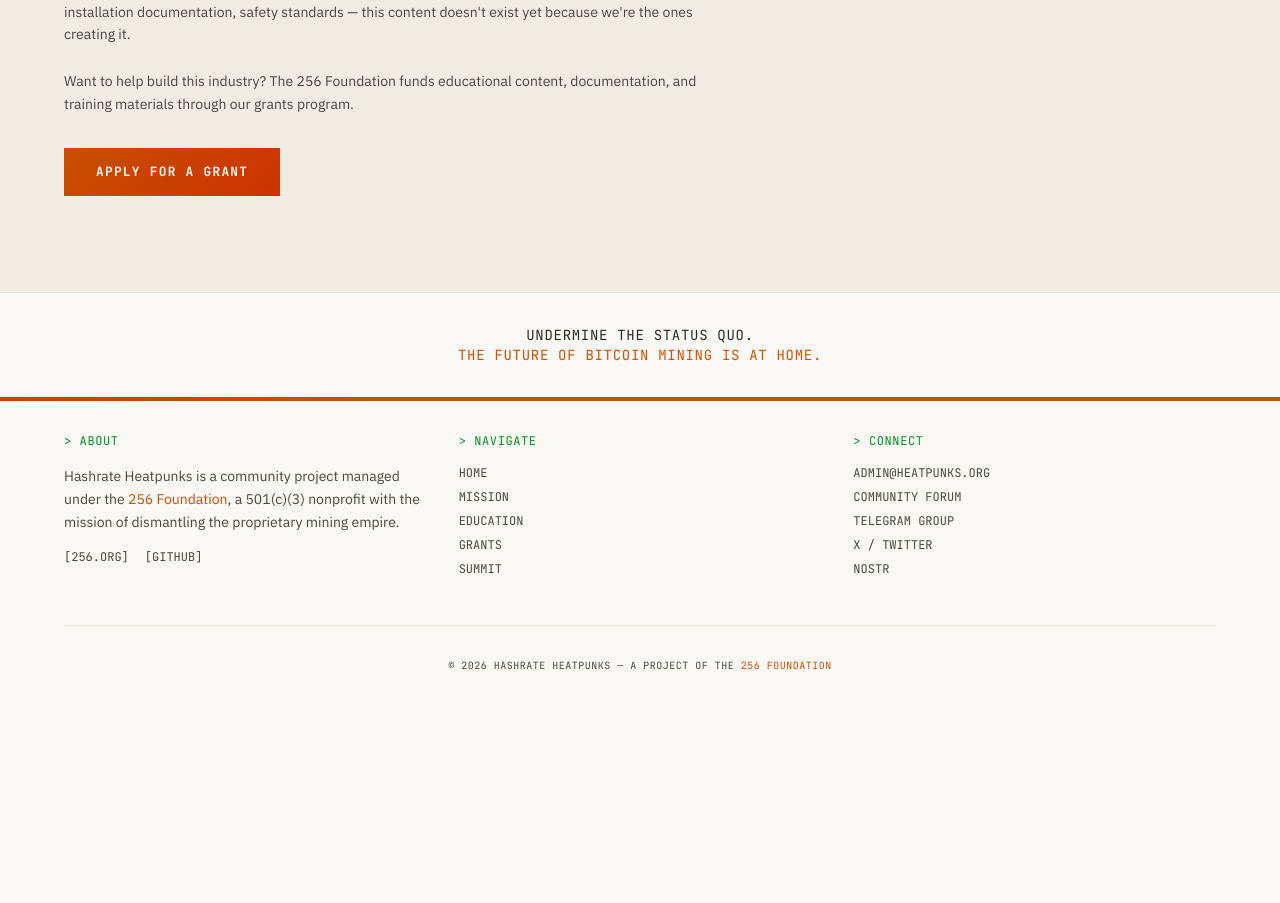
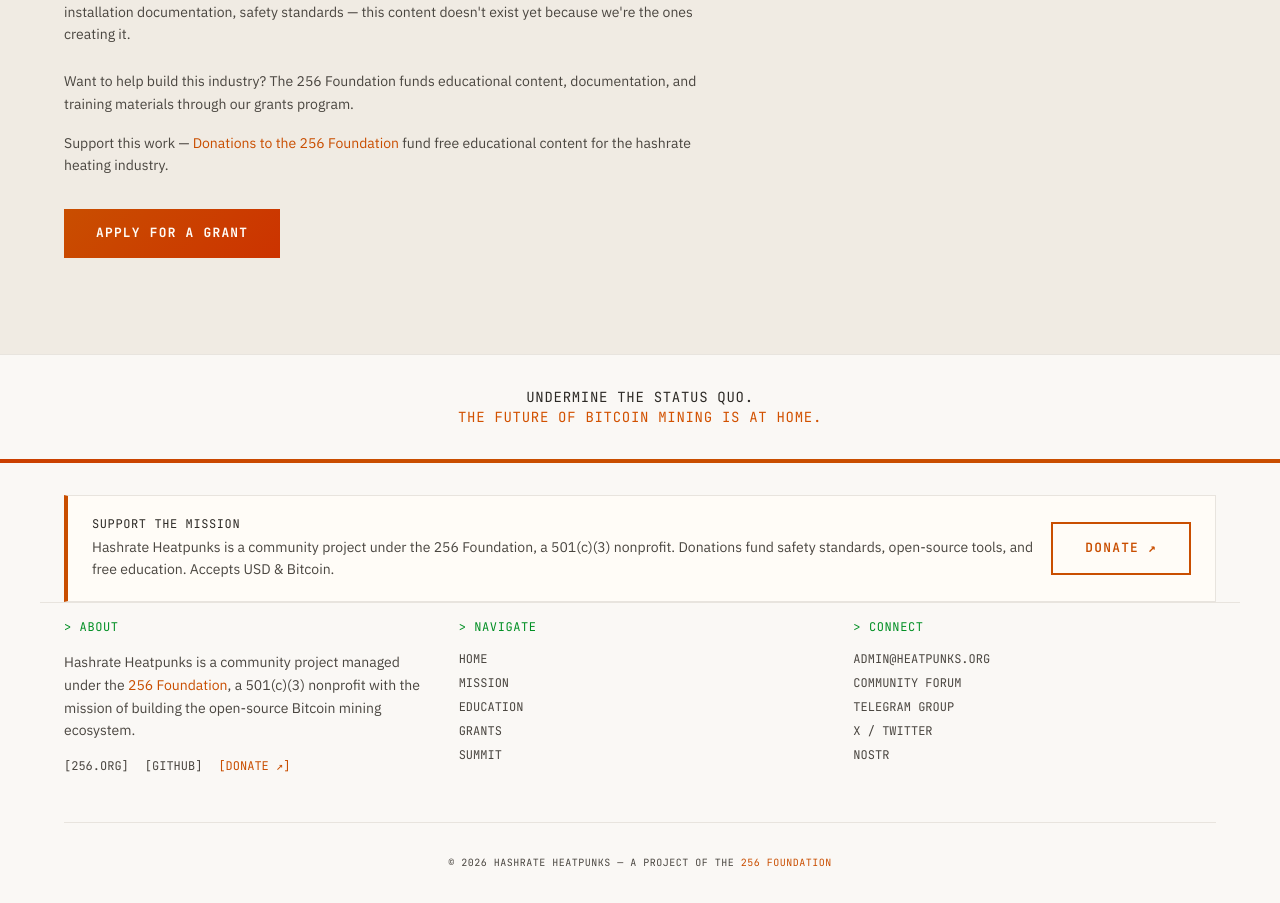
Before and after one commit to tylerkstevens/website-heatpunks, a Next.js app: page /education in a window 1280 px wide. Shown: the part 3300-4203 px from the top of the page. Before the commit the page ends 4006 px from the top, so only its background shows below. Built offline with nearby package versions, Linux system fonts and the light colour scheme; no server answers.

Commit message:
updated website for more donation links and new 256f mission

```diff
--- a/app/education/page.tsx
+++ b/app/education/page.tsx
@@ -1,5 +1,6 @@
 import type { Metadata } from 'next';
 import Link from 'next/link';
+import { siteConfig } from '@/data/site';
 import { BookSection } from '@/components/education/BookSection';
 import { VideoSection } from '@/components/education/VideoSection';
 import { summit2026Videos, summit2025Videos } from '@/data/videos';
@@ -59,9 +60,21 @@
               Tutorials, technical guides, installation documentation, safety standards —
               this content doesn&apos;t exist yet because we&apos;re the ones creating it.
             </p>
-            <p className="text-[var(--muted)] text-sm leading-relaxed max-w-2xl">
+            <p className="text-[var(--muted)] text-sm leading-relaxed max-w-2xl mb-4">
               Want to help build this industry? The 256 Foundation funds educational content,
               documentation, and training materials through our grants program.
+            </p>
+            <p className="text-sm text-[var(--muted)] leading-relaxed max-w-2xl">
+              Support this work —{' '}
+              <a
+                href={siteConfig.foundation.donate}
+                target="_blank"
+                rel="noopener noreferrer"
+                className="text-[var(--accent)] hover:underline"
+              >
+                Donations to the 256 Foundation
+              </a>{' '}
+              fund free educational content for the hashrate heating industry.
             </p>
           </div>
 
--- a/app/mission/page.tsx
+++ b/app/mission/page.tsx
@@ -238,7 +238,15 @@
               <span className="relative z-10">APPLY FOR A GRANT</span>
               <span className="btn-heat" />
             </Link>
-            <Link href="/education" className="btn-outline">
+            <a
+              href={siteConfig.foundation.donate}
+              target="_blank"
+              rel="noopener noreferrer"
+              className="btn-outline"
+            >
+              SUPPORT THE MISSION ↗
+            </a>
+            <Link href="/education" className="btn-secondary">
               LEARN MORE
             </Link>
             <a
--- a/app/page.tsx
+++ b/app/page.tsx
@@ -3,6 +3,7 @@
 import { CommunityGallery } from '@/components/landing/CommunityGallery';
 import { LinksSection } from '@/components/landing/LinksSection';
 import { GrantsSection } from '@/components/landing/GrantsSection';
+import { DonateSection } from '@/components/landing/DonateSection';
 import { ContactSection } from '@/components/landing/ContactSection';
 import { ForumSectionErrorBoundary } from '@/components/ErrorBoundary';
 import { getDiscourseData } from '@/lib/discourse';
@@ -20,6 +21,7 @@
       </ForumSectionErrorBoundary>
       <LinksSection />
       <GrantsSection />
+      <DonateSection />
       <ContactSection />
     </div>
   );
--- /dev/null
+++ b/components/landing/DonateSection.tsx
@@ -0,0 +1,81 @@
+import { siteConfig } from '@/data/site';
+
+const impacts = [
+  {
+    key: 'OPEN_STANDARDS',
+    label: 'OPEN STANDARDS',
+    description: 'Safety certifications & building code research',
+  },
+  {
+    key: 'FREE_EDUCATION',
+    label: 'FREE EDUCATION',
+    description: 'Books, videos, and tutorials for anyone',
+  },
+  {
+    key: 'GRANTS_PROGRAM',
+    label: 'GRANTS PROGRAM',
+    description: 'Funding builders and researchers',
+  },
+  {
+    key: 'ANNUAL_SUMMIT',
+    label: 'ANNUAL SUMMIT',
+    description: 'Bringing the community together',
+  },
+];
+
+export function DonateSection() {
+  return (
+    <section className="py-16 md:py-24 bg-[var(--background-alt)] border-t border-[var(--card-border)]">
+      <div className="section-container">
+        <div className="mb-8">
+          <span className="section-tag">[SUPPORT]</span>
+          <h2 className="font-mono text-2xl md:text-3xl font-bold tracking-wide mt-2 mb-4">
+            FUEL THIS <span className="text-[var(--accent)]">INDUSTRY</span>
+          </h2>
+          <p className="text-[var(--muted)] max-w-2xl leading-relaxed mb-6">
+            We&apos;re a community project of the 256 Foundation — a 501(c)(3) nonprofit building the infrastructure this industry needs.
+            Every donation directly funds:
+          </p>
+        </div>
+
+        <div className="grid sm:grid-cols-2 gap-3 max-w-2xl mb-8">
+          {impacts.map((item) => (
+            <div
+              key={item.key}
+              className="bg-[var(--card-background)] border border-[var(--card-border)] p-4 border-l-2 border-l-[var(--accent)]"
+            >
+              <p className="font-mono text-xs text-[var(--terminal-color)] mb-1">
+                &gt; {item.label}
+              </p>
+              <p className="text-sm text-[var(--muted)]">{item.description}</p>
+            </div>
+          ))}
+        </div>
+
+        <p className="font-mono text-xs text-[var(--muted)] mb-6">
+          Tax-deductible for US donors. USD &amp; Bitcoin accepted via Zaprite.
+        </p>
+
+        <div className="flex flex-wrap gap-3">
+          <a
+            href={siteConfig.foundation.donate}
+            target="_blank"
+            rel="noopener noreferrer"
+            className="btn-primary group"
+          >
+            <span className="relative z-10">DONATE TO SUPPORT GRANTS ↗</span>
+            <span className="btn-heat" />
+          </a>
+          <a
+            href={siteConfig.foundation.url}
+            target="_blank"
+            rel="noopener noreferrer"
+            className="btn-outline"
+          >
+            LEARN ABOUT THE 256 FOUNDATION ↗
+          </a>
+        </div>
+      </div>
+    </section>
+  );
+}
--- a/components/landing/HeroSection.tsx
+++ b/components/landing/HeroSection.tsx
@@ -50,10 +50,18 @@
         {/* CTAs */}
         <div className="flex flex-col sm:flex-row gap-3 justify-center items-center">
           <a
+            href={siteConfig.foundation.donate}
+            target="_blank"
+            rel="noopener noreferrer"
+            className="btn-primary group"
+          >
+            SUPPORT THE MISSION ↗
+          </a>
+          <a
             href={siteConfig.links.forum}
             target="_blank"
             rel="noopener noreferrer"
-            className="btn-primary group"
+            className="btn-outline"
           >
             <span className="relative z-10">DIVE INTO FORUM</span>
             <span className="btn-heat" />
@@ -75,10 +83,6 @@
           <Link href="/education" className="btn-secondary">
             LEARN
           </Link>
-
-          <Link href="/mission" className="btn-secondary">
-            OUR MISSION
-          </Link>
         </div>
 
       </div>
--- a/components/layout/Footer.tsx
+++ b/components/layout/Footer.tsx
@@ -17,9 +17,29 @@
       {/* Flame bar */}
       <div className="flame-bar mb-8" />
 
+      {/* Donation bar */}
+      <div className="section-container mb-16">
+        <div className="border-l-4 border-l-[var(--accent)] bg-[var(--card-background)] border border-[var(--card-border)] px-6 py-5 flex flex-col sm:flex-row sm:items-center sm:justify-between gap-4">
+          <div>
+            <p className="font-mono text-xs tracking-wider text-[var(--foreground)] mb-1">SUPPORT THE MISSION</p>
+            <p className="text-sm text-[var(--muted)] leading-relaxed">
+              Hashrate Heatpunks is a community project under the 256 Foundation, a 501(c)(3) nonprofit. Donations fund safety standards, open-source tools, and free education. Accepts USD &amp; Bitcoin.
+            </p>
+          </div>
+          <a
+            href={siteConfig.foundation.donate}
+            target="_blank"
+            rel="noopener noreferrer"
+            className="btn-outline shrink-0 text-center"
+          >
+            DONATE ↗
+          </a>
+        </div>
+      </div>
+
       {/* Main footer content */}
-      <div className="section-container pt-16 pb-12">
-        <div className="grid grid-cols-1 md:grid-cols-3 gap-8">
+      <div className="section-container pt-20 pb-12 border-t border-[var(--card-border)]">
+        <div className="grid grid-cols-1 mt-4 md:grid-cols-3 gap-8">
           {/* About / Attribution */}
           <div>
             <h3 className="font-mono text-xs tracking-wider text-[var(--terminal-color)] mb-4">&gt; ABOUT</h3>
@@ -51,6 +71,14 @@
                 className="text-[var(--muted)] hover:text-[var(--accent)] transition-colors"
               >
                 [GITHUB]
+              </a>
+              <a
+                href={siteConfig.foundation.donate}
+                target="_blank"
+                rel="noopener noreferrer"
+                className="text-[var(--accent)] hover:text-[var(--accent-light)] transition-colors"
+              >
+                [DONATE ↗]
               </a>
             </div>
           </div>
--- a/components/summit/AboutSection.tsx
+++ b/components/summit/AboutSection.tsx
@@ -57,7 +57,7 @@
                 </li>
                 <li className="flex gap-3 text-[var(--muted)] text-sm">
                   <span className="font-mono text-[10px] text-[var(--accent)]">04</span>
-                  Dismantle the proprietary mining empire
+                  Build the open-source Bitcoin mining ecosystem
                 </li>
               </ul>
             </div>
--- a/data/site.ts
+++ b/data/site.ts
@@ -24,7 +24,7 @@
 
   foundation: {
     name: '256 Foundation',
-    mission: 'dismantling the proprietary mining empire',
+    mission: 'building the open-source Bitcoin mining ecosystem',
     url: 'https://256foundation.org',
     github: 'https://github.com/256foundation',
     donate: DONATE_URL,
```
